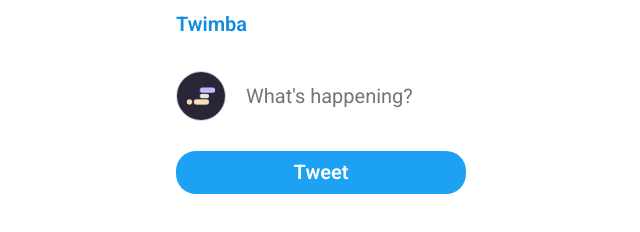
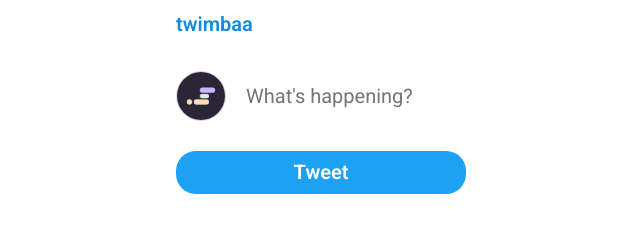
Before and after one commit to encisodaniel/twitter-clone, a plain HTML site: page index.html in a window 1280 px wide. Shown: the full height of the page, 319-959 px from the left. Drawn offline with nearby package versions, Linux system fonts and the light colour scheme.

Commit message:
Update index.html
i just changed the title of the website

```diff
--- a/index.html
+++ b/index.html
@@ -13,7 +13,7 @@
 
 <body>
 	<header>
-		<h1>Twimba</h1>
+		<h1>twimbaa</h1>
 	</header>
 	<main>
 		<div class="tweet-input-area">
```
